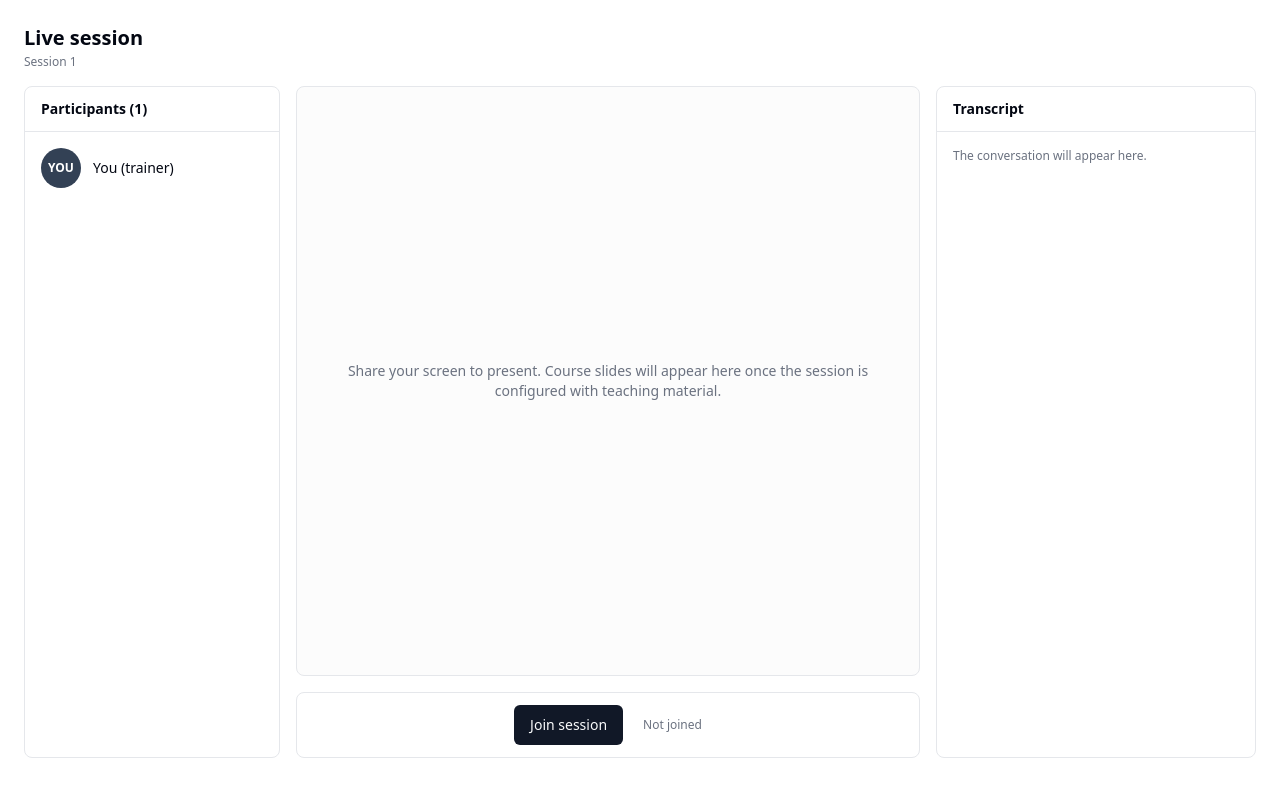
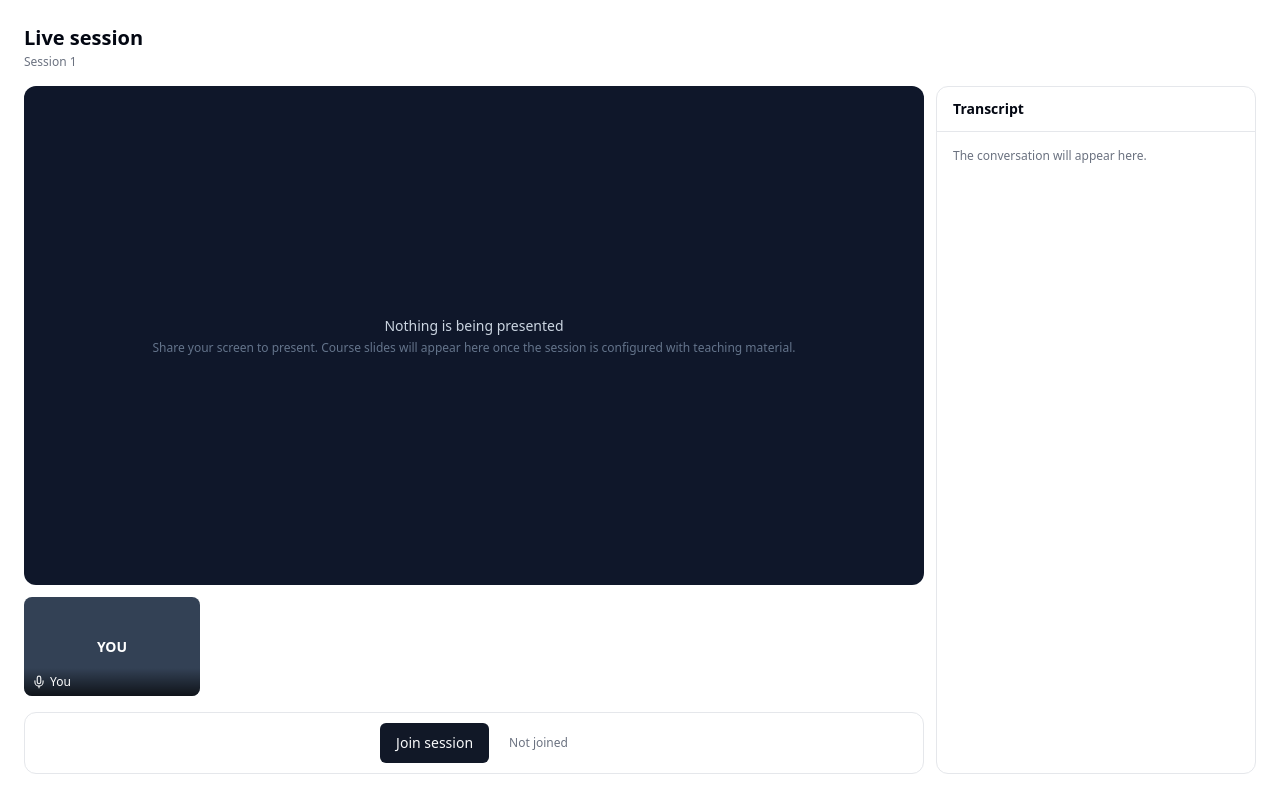
Before and after one commit to ximanta/trainium, a Next.js app in the folder frontend/: page /trainium/app/session/1 in a window 1280 px wide. Built offline with nearby package versions, Linux system fonts and the light colour scheme.

Commit message:
Rebuild classroom as Teams-style video grid with webcam and persona portraits

```diff
--- a/frontend/src/components/agents/trainium/TrainiumClassroom.tsx
+++ b/frontend/src/components/agents/trainium/TrainiumClassroom.tsx
@@ -2,7 +2,7 @@
 
 import { useEffect, useRef, useState } from "react";
 import { MicVAD } from "@ricky0123/vad-web";
-import { Hand, Mic, MicOff, MonitorUp, PhoneOff } from "lucide-react";
+import { Hand, Mic, MicOff, MonitorUp, PhoneOff, Video, VideoOff } from "lucide-react";
 
 import { Button } from "@/components/ui/button";
 
@@ -10,6 +10,7 @@ type Participant = {
   personaId: string;
   displayName: string;
   personaType: string;
+  avatarUrl: string;
   muted: boolean;
   speaking: boolean;
   handRaised: boolean;
@@ -62,30 +63,74 @@ function avatarColor(personaId: string): string {
   return AVATAR_COLORS[Math.abs(hash) % AVATAR_COLORS.length];
 }
 
-function Avatar({
+/** A camera tile in the filmstrip, following the Teams/Zoom convention: the
+ *  video fills the tile, a green border marks the active speaker, and a name
+ *  badge with a mute icon sits in the bottom-left corner. */
+function VideoTile({
   name,
   personaId,
+  avatarUrl,
   speaking,
+  muted,
+  handRaised,
+  onToggleMute,
+  children,
 }: {
   name: string;
   personaId: string;
+  avatarUrl?: string;
   speaking: boolean;
+  muted?: boolean;
+  handRaised?: boolean;
+  onToggleMute?: () => void;
+  children?: React.ReactNode;
 }) {
   return (
-    <span className="relative inline-flex shrink-0">
-      <span
-        className={`flex h-10 w-10 items-center justify-center rounded-full text-xs font-semibold text-white ${avatarColor(
+    <div
+      className={`relative aspect-video w-44 shrink-0 overflow-hidden rounded-lg bg-slate-800 ${
+        speaking ? "ring-2 ring-green-500" : ""
+      }`}
+    >
+      {children ??
+        (avatarUrl ? (
+          // eslint-disable-next-line @next/next/no-img-element
+          <img src={avatarUrl} alt="" className="h-full w-full object-cover" />
+        ) : (
+          <div
+            className={`flex h-full w-full items-center justify-center text-lg font-semibold text-white ${avatarColor(
               personaId
-        )} ${speaking ? "ring-2 ring-green-500 ring-offset-2" : ""}`}
+            )}`}
           >
             {initials(name)}
-      </span>
-      {speaking && (
-        <span className="absolute -bottom-0.5 -right-0.5 flex h-4 w-4 items-center justify-center rounded-full bg-green-500 ring-2 ring-card">
-          <span className="h-1.5 w-1.5 animate-ping rounded-full bg-white" />
+          </div>
+        ))}
+
+      {handRaised && (
+        <span className="absolute right-1.5 top-1.5 rounded-full bg-amber-400 p-1 shadow">
+          <Hand className="h-3.5 w-3.5 text-amber-950" />
         </span>
       )}
-    </span>
+
+      <div className="absolute inset-x-0 bottom-0 flex items-center gap-1 bg-gradient-to-t from-black/70 to-transparent px-2 py-1.5">
+        {onToggleMute ? (
+          <button
+            onClick={onToggleMute}
+            className="shrink-0 text-white/90 hover:text-white"
+            aria-label={muted ? `Unmute ${name}` : `Mute ${name}`}
+            title={muted ? "Unmute" : "Mute"}
+          >
+            {muted ? (
+              <MicOff className="h-3.5 w-3.5 text-red-400" />
+            ) : (
+              <Mic className="h-3.5 w-3.5" />
+            )}
+          </button>
+        ) : (
+          <Mic className="h-3.5 w-3.5 shrink-0 text-white/90" />
+        )}
+        <span className="truncate text-xs font-medium text-white">{name}</span>
+      </div>
+    </div>
   );
 }
 
@@ -95,6 +140,8 @@ export function TrainiumClassroom({ simulationId }: { simulationId: string }) {
   const [transcript, setTranscript] = useState<TranscriptLine[]>([]);
   const [participants, setParticipants] = useState<Participant[]>([]);
   const [screenSharing, setScreenSharing] = useState(false);
+  const [cameraOn, setCameraOn] = useState(false);
+  const [selfMuted, setSelfMuted] = useState(false);
 
   const wsRef = useRef<WebSocket | null>(null);
   const audioContextRef = useRef<AudioContext | null>(null);
@@ -103,6 +150,8 @@ export function TrainiumClassroom({ simulationId }: { simulationId: string }) {
   const isPlayingRef = useRef(false);
   const screenStreamRef = useRef<MediaStream | null>(null);
   const screenVideoRef = useRef<HTMLVideoElement | null>(null);
+  const cameraVideoRef = useRef<HTMLVideoElement | null>(null);
+  const cameraStreamRef = useRef<MediaStream | null>(null);
   const frameCanvasRef = useRef<HTMLCanvasElement | null>(null);
   const lastFrameRef = useRef<string | null>(null);
   const transcriptEndRef = useRef<HTMLDivElement | null>(null);
@@ -113,6 +162,7 @@ export function TrainiumClassroom({ simulationId }: { simulationId: string }) {
       wsRef.current?.close();
       audioContextRef.current?.close();
       screenStreamRef.current?.getTracks().forEach((t) => t.stop());
+      cameraStreamRef.current?.getTracks().forEach((t) => t.stop());
     };
   }, []);
 
@@ -157,6 +207,19 @@ export function TrainiumClassroom({ simulationId }: { simulationId: string }) {
     const micStream = await navigator.mediaDevices.getUserMedia({
       audio: { channelCount: 1, sampleRate: 16000 },
     });
+
+    // Webcam is separate from the mic stream and optional: a trainer without
+    // a camera, or who declines the prompt, should still be able to run the
+    // session rather than have join() throw.
+    try {
+      const camStream = await navigator.mediaDevices.getUserMedia({ video: true });
+      cameraStreamRef.current = camStream;
+      if (cameraVideoRef.current) cameraVideoRef.current.srcObject = camStream;
+      setCameraOn(true);
+    } catch {
+      setCameraOn(false);
+    }
+
     const audioContext = new AudioContext({ sampleRate: 16000 });
     audioContextRef.current = audioContext;
 
@@ -177,6 +240,7 @@ export function TrainiumClassroom({ simulationId }: { simulationId: string }) {
               personaId: p.persona_id as string,
               displayName: (p.display_name as string) || (p.persona_id as string),
               personaType: p.persona_type as string,
+              avatarUrl: (p.avatar_url as string) || "",
               muted: Boolean(p.muted),
               speaking: false,
               handRaised: false,
@@ -339,10 +403,32 @@ export function TrainiumClassroom({ simulationId }: { simulationId: string }) {
     send("screen_share", { on: true });
   }
 
+  function toggleCamera() {
+    const track = cameraStreamRef.current?.getVideoTracks()[0];
+    if (!track) return;
+    track.enabled = !track.enabled;
+    setCameraOn(track.enabled);
+  }
+
+  function toggleSelfMute() {
+    // Pausing VAD stops both the turn signalling and the audio chunks, which
+    // is what "mute" means here: the classroom stops hearing the trainer.
+    if (selfMuted) {
+      vadRef.current?.start();
+      setSelfMuted(false);
+      setStatus("Listening");
+    } else {
+      vadRef.current?.pause();
+      setSelfMuted(true);
+      setStatus("You are muted");
+    }
+  }
+
   function leave() {
     vadRef.current?.destroy();
     wsRef.current?.close();
     screenStreamRef.current?.getTracks().forEach((t) => t.stop());
+    cameraStreamRef.current?.getTracks().forEach((t) => t.stop());
     setJoined(false);
     setStatus("Left the session");
   }
@@ -351,66 +437,11 @@ export function TrainiumClassroom({ simulationId }: { simulationId: string }) {
   const speakingNow = participants.find((p) => p.speaking);
 
   return (
-    <div className="flex h-[calc(100vh-8rem)] gap-4">
-      {/* Participants sidebar */}
-      <aside className="flex w-64 shrink-0 flex-col rounded-lg border bg-card">
-        <div className="border-b px-4 py-3">
-          <h2 className="text-sm font-semibold">
-            Participants ({participants.length + 1})
-          </h2>
-        </div>
-        <div className="flex-1 overflow-y-auto p-2">
-          <div className="flex items-center gap-3 rounded-md px-2 py-2">
-            <span className="flex h-10 w-10 shrink-0 items-center justify-center rounded-full bg-slate-700 text-xs font-semibold text-white">
-              YOU
-            </span>
-            <div className="min-w-0 flex-1">
-              <p className="truncate text-sm font-medium">You (trainer)</p>
-            </div>
-          </div>
-
-          {participants.map((p) => (
-            <div
-              key={p.personaId}
-              className={`flex items-center gap-3 rounded-md px-2 py-2 transition-colors ${
-                p.speaking ? "bg-green-50" : ""
-              }`}
-            >
-              <Avatar
-                name={p.displayName}
-                personaId={p.personaId}
-                speaking={p.speaking}
-              />
-              <div className="min-w-0 flex-1">
-                <p className="truncate text-sm font-medium">{p.displayName}</p>
-                <p className="truncate text-xs text-muted-foreground">
-                  {p.speaking ? (
-                    <span className="font-medium text-green-600">Speaking...</span>
-                  ) : (
-                    p.personaType.replace(/_/g, " ")
-                  )}
-                </p>
-              </div>
-              {p.handRaised && (
-                <Hand className="h-4 w-4 shrink-0 text-amber-500" aria-label="Hand raised" />
-              )}
-              <button
-                onClick={() => send("set_muted", { persona_id: p.personaId, muted: !p.muted })}
-                disabled={!joined}
-                className="shrink-0 rounded p-1 text-muted-foreground hover:bg-muted disabled:opacity-40"
-                aria-label={p.muted ? `Unmute ${p.displayName}` : `Mute ${p.displayName}`}
-                title={p.muted ? "Unmute" : "Mute"}
-              >
-                {p.muted ? <MicOff className="h-4 w-4" /> : <Mic className="h-4 w-4" />}
-              </button>
-            </div>
-          ))}
-        </div>
-      </aside>
-
-      {/* Stage */}
-      <section className="flex min-w-0 flex-1 flex-col gap-4">
-        <div className="relative flex flex-1 items-center justify-center overflow-hidden rounded-lg border bg-muted/30">
+    <div className="flex h-[calc(100vh-7rem)] gap-3">
+      {/* Meeting area: stage on top, camera filmstrip underneath, controls at
+          the bottom, following the Teams/Zoom presenting layout. */}
+      <section className="flex min-w-0 flex-1 flex-col gap-3">
+        <div className="relative flex flex-1 items-center justify-center overflow-hidden rounded-xl bg-slate-900">
           <video
             ref={screenVideoRef}
             autoPlay
@@ -419,32 +450,67 @@ export function TrainiumClassroom({ simulationId }: { simulationId: string }) {
             className={screenSharing ? "h-full w-full object-contain" : "hidden"}
           />
           {!screenSharing && (
-            <p className="px-6 text-center text-sm text-muted-foreground">
-              Share your screen to present. Course slides will appear here once the
-              session is configured with teaching material.
+            <div className="px-6 text-center">
+              <p className="text-sm text-slate-300">
+                Nothing is being presented
               </p>
+              <p className="mt-1 text-xs text-slate-500">
+                Share your screen to present. Course slides will appear here once
+                the session is configured with teaching material.
+              </p>
+            </div>
           )}
 
           {speakingNow && (
-            <div className="absolute bottom-3 left-1/2 flex -translate-x-1/2 items-center gap-2 rounded-full bg-slate-900/85 px-4 py-2 text-white shadow-lg">
-              <Avatar
-                name={speakingNow.displayName}
-                personaId={speakingNow.personaId}
-                speaking
-              />
-              <span className="text-sm font-medium">
+            <div className="absolute bottom-3 left-3 flex items-center gap-2 rounded-full bg-black/70 px-3 py-1.5 text-white backdrop-blur">
+              <span className="flex h-2 w-2 rounded-full bg-green-500" />
+              <span className="text-xs font-medium">
                 {speakingNow.displayName} is speaking
               </span>
             </div>
           )}
         </div>
 
+        {/* Camera filmstrip */}
+        <div className="flex gap-2 overflow-x-auto pb-1">
+          <VideoTile name="You" personaId="trainer" speaking={false} muted={selfMuted}>
+            <>
+              <video
+                ref={cameraVideoRef}
+                autoPlay
+                muted
+                playsInline
+                className={`h-full w-full object-cover ${cameraOn ? "" : "hidden"}`}
+              />
+              {!cameraOn && (
+                <div className="flex h-full w-full items-center justify-center bg-slate-700 text-sm font-semibold text-white">
+                  YOU
+                </div>
+              )}
+            </>
+          </VideoTile>
+
+          {participants.map((p) => (
+            <VideoTile
+              key={p.personaId}
+              name={p.displayName}
+              personaId={p.personaId}
+              avatarUrl={p.avatarUrl}
+              speaking={p.speaking}
+              muted={p.muted}
+              handRaised={p.handRaised}
+              onToggleMute={
+                joined
+                  ? () => send("set_muted", { persona_id: p.personaId, muted: !p.muted })
+                  : undefined
+              }
+            />
+          ))}
+        </div>
+
         {raisedHands.length > 0 && (
-          <div className="rounded-lg border border-amber-300 bg-amber-50 p-3">
-            <p className="mb-2 text-xs font-medium text-amber-900">
-              Waiting to speak
-            </p>
-            <div className="flex flex-wrap gap-2">
+          <div className="flex flex-wrap items-center gap-2 rounded-lg border border-amber-300 bg-amber-50 px-3 py-2">
+            <span className="text-xs font-medium text-amber-900">Waiting to speak:</span>
             {raisedHands.map((p) => (
               <Button
                 key={p.personaId}
@@ -457,18 +523,41 @@ export function TrainiumClassroom({ simulationId }: { simulationId: string }) {
               </Button>
             ))}
           </div>
-          </div>
         )}
 
         {/* Control bar */}
-        <div className="flex items-center justify-center gap-2 rounded-lg border bg-card p-3">
+        <div className="flex items-center justify-center gap-2 rounded-xl border bg-card px-4 py-2.5">
           {!joined ? (
             <Button onClick={join}>Join session</Button>
           ) : (
             <>
+              <Button
+                variant={selfMuted ? "destructive" : "outline"}
+                size="sm"
+                onClick={toggleSelfMute}
+              >
+                {selfMuted ? (
+                  <MicOff className="mr-1.5 h-4 w-4" />
+                ) : (
+                  <Mic className="mr-1.5 h-4 w-4" />
+                )}
+                {selfMuted ? "Unmute" : "Mute"}
+              </Button>
+              <Button
+                variant={cameraOn ? "outline" : "destructive"}
+                size="sm"
+                onClick={toggleCamera}
+              >
+                {cameraOn ? (
+                  <Video className="mr-1.5 h-4 w-4" />
+                ) : (
+                  <VideoOff className="mr-1.5 h-4 w-4" />
+                )}
+                {cameraOn ? "Camera on" : "Camera off"}
+              </Button>
               <Button variant="outline" size="sm" onClick={toggleScreenShare}>
                 <MonitorUp className="mr-1.5 h-4 w-4" />
-                {screenSharing ? "Stop sharing" : "Share screen"}
+                {screenSharing ? "Stop sharing" : "Share"}
               </Button>
               <Button variant="destructive" size="sm" onClick={leave}>
                 <PhoneOff className="mr-1.5 h-4 w-4" />
@@ -481,7 +570,7 @@ export function TrainiumClassroom({ simulationId }: { simulationId: string }) {
       </section>
 
       {/* Transcript */}
-      <aside className="flex w-80 shrink-0 flex-col rounded-lg border bg-card">
+      <aside className="flex w-80 shrink-0 flex-col rounded-xl border bg-card">
         <div className="border-b px-4 py-3">
           <h2 className="text-sm font-semibold">Transcript</h2>
         </div>
```
Also changed, not shown: 2 other files (tests, documents, lock files or other folders). Lines whose indentation alone changed are shown as unchanged.
